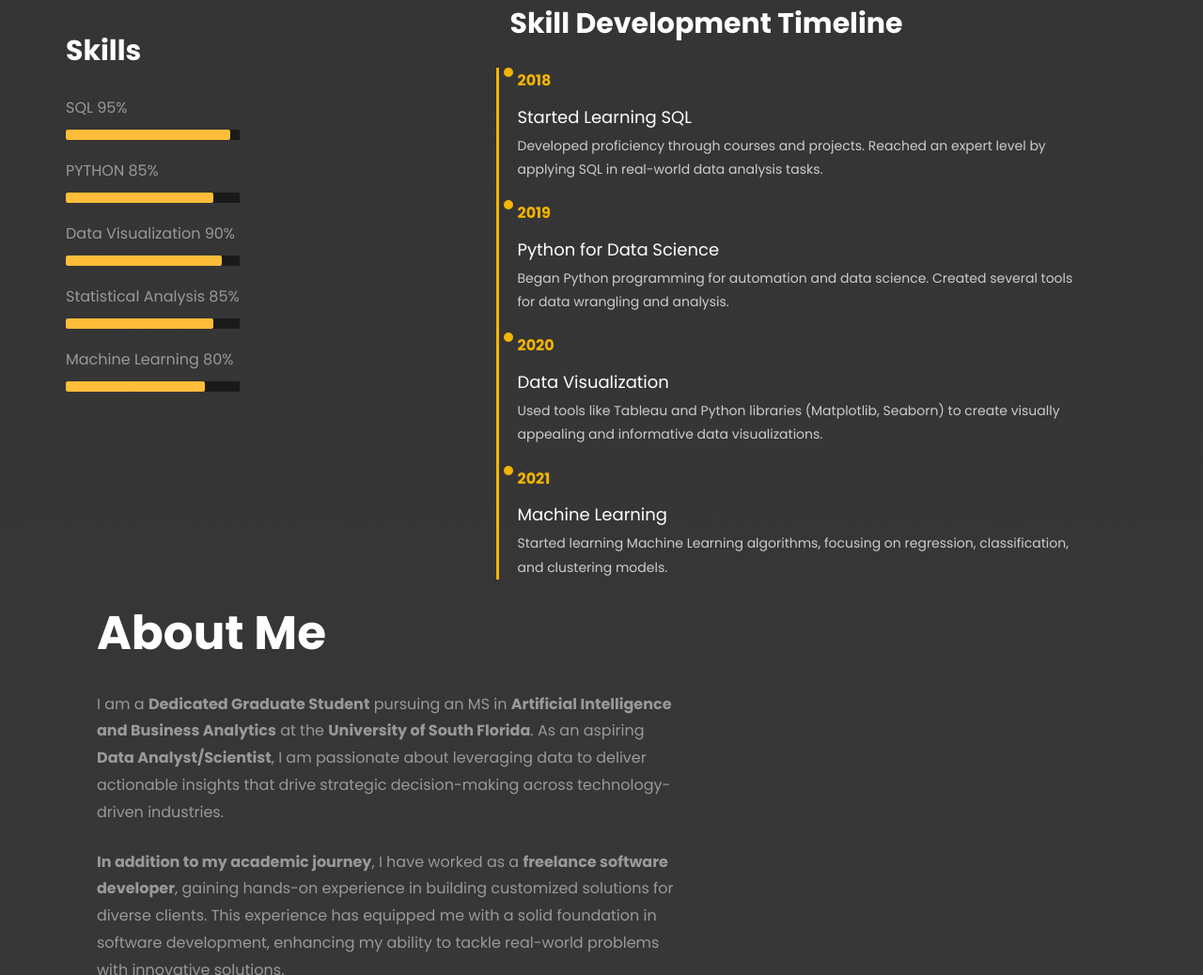
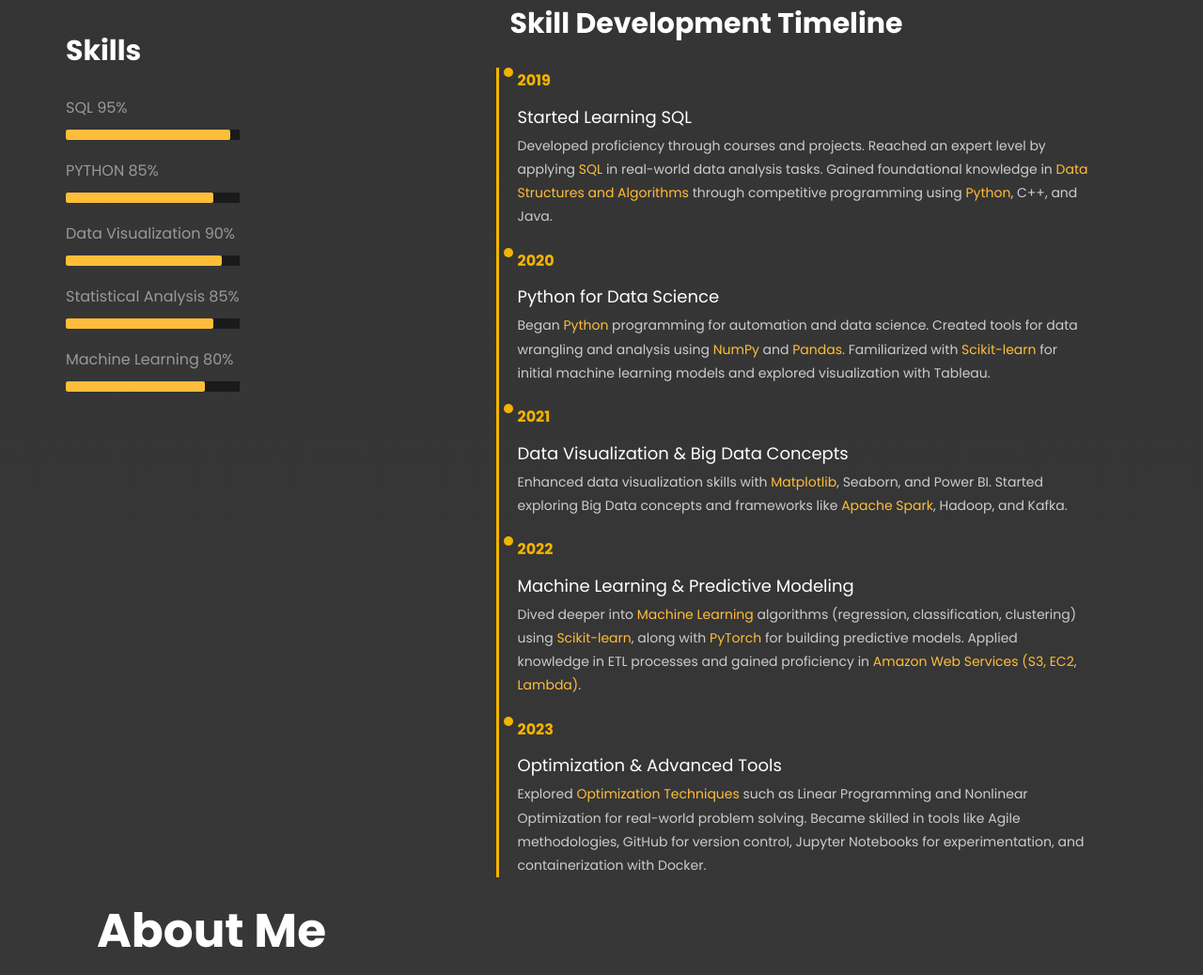
Before and after one commit to dush1999/Portfolio, a plain HTML site: page index.html in a window 1280 px wide. Shown: the part 859-1897 px from the top of the page at 94% size. Drawn offline with Linux system fonts and the light colour scheme; files whose address does not match are found by name.

Commit message:
skill-timeline-changes

```diff
--- a/index.html
+++ b/index.html
@@ -272,34 +272,47 @@
 						<h2 class="mb-4" style="font-size: 30px; font-weight: 700; margin-bottom: 1.5rem;">Skill Development Timeline</h2>
 						<div class="timeline">
 							<div class="timeline-item">
-								<div class="timeline-date">2018</div>
+								<div class="timeline-date">2019</div>
 								<div class="timeline-content">
 									<h4>Started Learning SQL</h4>
-									<p>Developed proficiency through courses and projects. Reached an expert level by applying SQL in real-world data analysis tasks.</p>
-								</div>
-							</div>
-
-							<div class="timeline-item">
-								<div class="timeline-date">2019</div>
-								<div class="timeline-content">
-									<h4>Python for Data Science</h4>
-									<p>Began Python programming for automation and data science. Created several tools for data wrangling and analysis.</p>
+									<p>Developed proficiency through courses and projects. Reached an expert level by applying <span style="color: #ffbd39;">SQL</span> in real-world data analysis tasks.
+									Gained foundational knowledge in <span style="color: #ffbd39;">Data Structures and Algorithms</span> through competitive programming using <span style="color: #ffbd39;">Python</span>, C++, and Java.</p>
 								</div>
 							</div>
 
 							<div class="timeline-item">
 								<div class="timeline-date">2020</div>
 								<div class="timeline-content">
-									<h4>Data Visualization</h4>
-									<p>Used tools like Tableau and Python libraries (Matplotlib, Seaborn) to create visually appealing and informative data visualizations.</p>
+									<h4>Python for Data Science</h4>
+									<p>Began <span style="color: #ffbd39;">Python</span> programming for automation and data science. Created tools for data wrangling and analysis using <span style="color: #ffbd39;">NumPy</span> and <span style="color: #ffbd39;">Pandas</span>.
+									Familiarized with <span style="color: #ffbd39;">Scikit-learn</span> for initial machine learning models and explored visualization with Tableau.</p>
 								</div>
 							</div>
 
 							<div class="timeline-item">
 								<div class="timeline-date">2021</div>
 								<div class="timeline-content">
-									<h4>Machine Learning</h4>
-									<p>Started learning Machine Learning algorithms, focusing on regression, classification, and clustering models.</p>
+									<h4>Data Visualization & Big Data Concepts</h4>
+									<p>Enhanced data visualization skills with <span style="color: #ffbd39;">Matplotlib</span>, Seaborn, and Power BI.
+									Started exploring Big Data concepts and frameworks like <span style="color: #ffbd39;">Apache Spark</span>, Hadoop, and Kafka.</p>
+								</div>
+							</div>
+
+							<div class="timeline-item">
+								<div class="timeline-date">2022</div>
+								<div class="timeline-content">
+									<h4>Machine Learning & Predictive Modeling</h4>
+									<p>Dived deeper into <span style="color: #ffbd39;">Machine Learning</span> algorithms (regression, classification, clustering) using <span style="color: #ffbd39;">Scikit-learn</span>, along with <span style="color: #ffbd39;">PyTorch</span> for building predictive models.
+									Applied knowledge in ETL processes and gained proficiency in <span style="color: #ffbd39;">Amazon Web Services (S3, EC2, Lambda)</span>.</p>
+								</div>
+							</div>
+
+							<div class="timeline-item">
+								<div class="timeline-date">2023</div>
+								<div class="timeline-content">
+									<h4>Optimization & Advanced Tools</h4>
+									<p>Explored <span style="color: #ffbd39;">Optimization Techniques</span> such as Linear Programming and Nonlinear Optimization for real-world problem solving.
+									Became skilled in tools like Agile methodologies, GitHub for version control, Jupyter Notebooks for experimentation, and containerization with Docker.</p>
 								</div>
 							</div>
 						</div>
```
